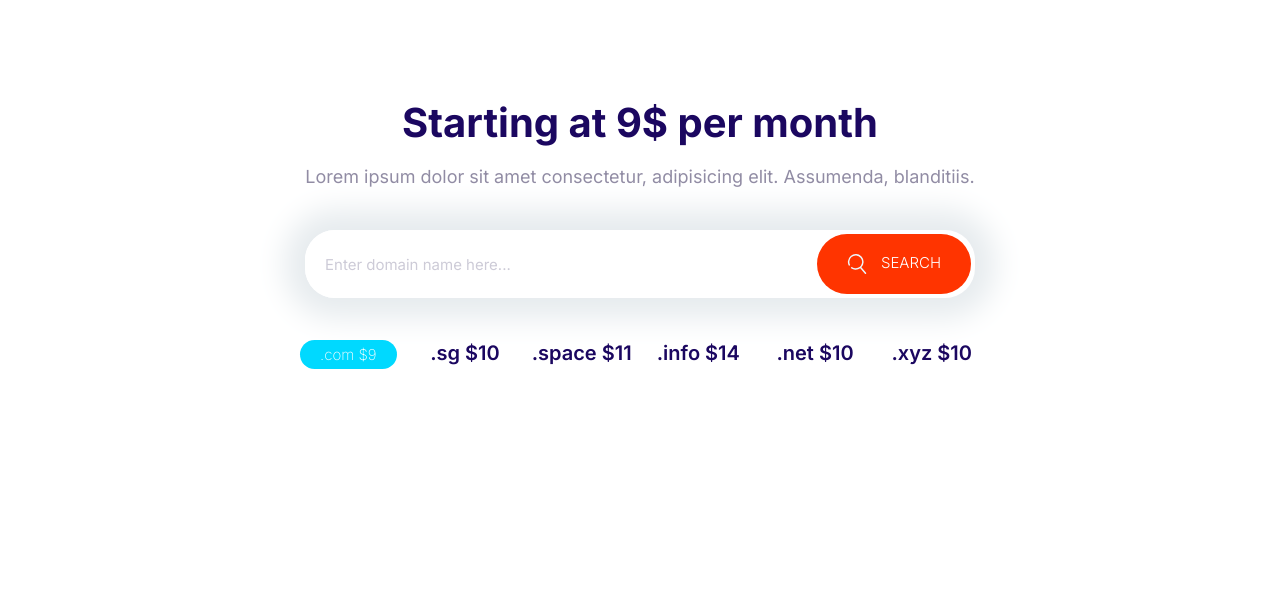
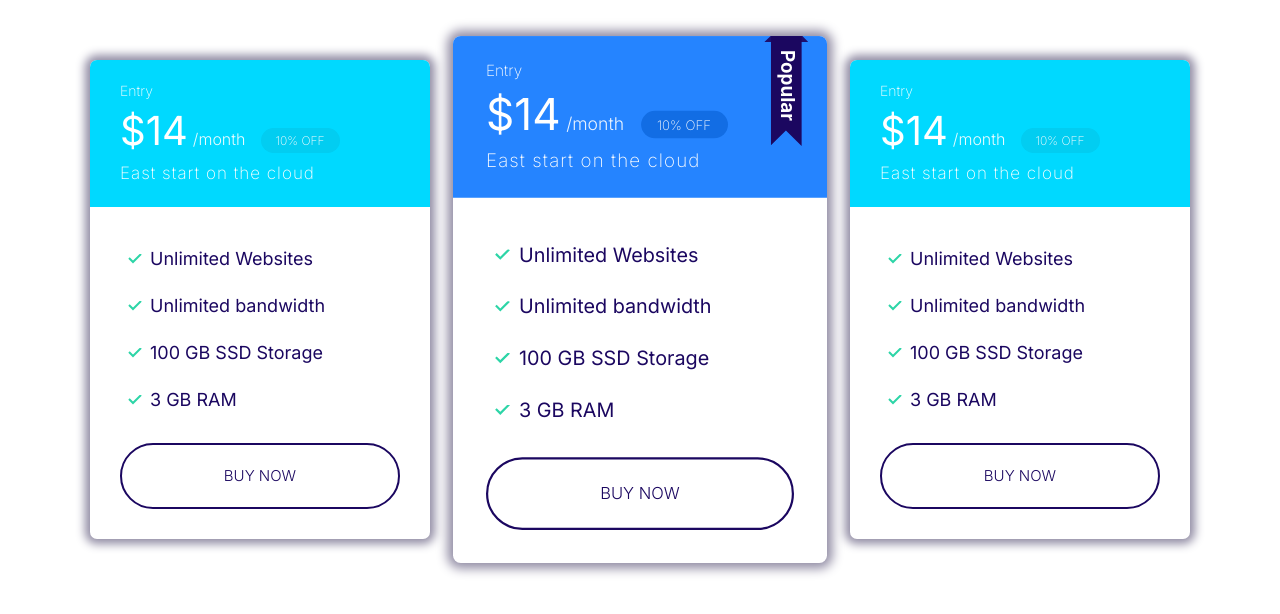
Before and after one commit to fateme-jaberi/moshified, a plain HTML site: page index.html in a window 1280 px wide. Drawn offline with Linux system fonts and the light colour scheme; files whose address does not match are found by name.

Commit message:
Creating plans blocks.

```diff
--- a/css/styles.css
+++ b/css/styles.css
@@ -281,12 +281,18 @@ a{
     background: var(--color-secondary);
     color: #fff;
 }
+.card--primary .badge--primary{
+    background: #126de4;
+}
 .card--scondary .badge--secondary{
     background:#02cdf1;
 }
 
 /*Plans*/
 
+.plan{
+    transition: transform 0.2s ease-out;
+}
 .plan__name{
     color: #fff;
     margin: 0;
@@ -311,6 +317,9 @@ a{
 .plan .list__item{
   margin-bottom: 2rem;
 }
+.plan--popular{
+    transform: scale(1.1);
+}
 .plan--popular .card__header{
     position: relative;
 }
@@ -321,6 +330,12 @@ a{
     position: absolute;
     top: 0;
     right: 5%;
+}
+.plan:hover{
+    transform: scale(1.05);
+}
+.plan--popular:hover{
+    transform: scale(1.15);
 }
 @media screen and (min-width:1024px){
     .plan__name{
@@ -633,3 +648,12 @@ a{
     }
 
 }
+
+/*Plans Block*/
+.block-plans .grid{
+    gap: 8rem 4rem;
+}
+.block-plans .card{
+    max-width: 500px;
+    margin: 0 auto;
+}
--- a/index.html
+++ b/index.html
@@ -14,35 +14,69 @@
     <link rel="stylesheet" href="css/styles.css" />
   </head>
   <body>
-    <section class="block container block-domain">
-      <header class="block__header">
-        <h2>Starting at 9$ per month</h2>
-        <p>
-          Lorem ipsum dolor sit amet consectetur, adipisicing elit. Assumenda,
-          blanditiis.
-        </p>
-      </header>
-      <div class="input-group">
-        <input
-          type="text"
-          class="input"
-          placeholder="Enter domain name here..."
-        />
-        <button class="btn btn--accent">
-          <svg class="icon icon--white">
-            <use xlink:href="images/sprite.svg#search"></use>
-          </svg>
-          Search
-        </button>
+    <section class="block container block-plans">
+      <div class="grid grid--1x3">
+        <div class="plan">
+          <div class="card card--scondary">
+            <header class="card__header">
+              <h3 class="plan__name">Entry</h3>
+              <span class="plan__price">$14</span>
+              <span class="plan__billing-cycle">/month</span>
+              <span class="badge badge--secondary badge--small">10% OFF</span>
+              <span class="plan__description">East start on the cloud</span>
+            </header>
+            <div class="card__body">
+              <ul class="list list--tick">
+                <li class="list__item">Unlimited Websites</li>
+                <li class="list__item">Unlimited bandwidth</li>
+                <li class="list__item">100 GB SSD Storage</li>
+                <li class="list__item">3 GB RAM</li>
+              </ul>
+              <buttton class="btn btn--outline btn--block">Buy now</buttton>
+            </div>
+          </div>
+        </div>
+        <div class="plan plan--popular">
+          <div class="card card--primary">
+            <header class="card__header">
+              <h3 class="plan__name">Entry</h3>
+              <span class="plan__price">$14</span>
+              <span class="plan__billing-cycle">/month</span>
+              <span class="badge badge--primary badge--small">10% OFF</span>
+              <span class="plan__description">East start on the cloud</span>
+            </header>
+            <div class="card__body">
+              <ul class="list list--tick">
+                <li class="list__item">Unlimited Websites</li>
+                <li class="list__item">Unlimited bandwidth</li>
+                <li class="list__item">100 GB SSD Storage</li>
+                <li class="list__item">3 GB RAM</li>
+              </ul>
+              <buttton class="btn btn--outline btn--block">Buy now</buttton>
+            </div>
+          </div>
+        </div>
+        <div class="plan">
+          <div class="card card--scondary">
+            <header class="card__header">
+              <h3 class="plan__name">Entry</h3>
+              <span class="plan__price">$14</span>
+              <span class="plan__billing-cycle">/month</span>
+              <span class="badge badge--secondary badge--small">10% OFF</span>
+              <span class="plan__description">East start on the cloud</span>
+            </header>
+            <div class="card__body">
+              <ul class="list list--tick">
+                <li class="list__item">Unlimited Websites</li>
+                <li class="list__item">Unlimited bandwidth</li>
+                <li class="list__item">100 GB SSD Storage</li>
+                <li class="list__item">3 GB RAM</li>
+              </ul>
+              <buttton class="btn btn--outline btn--block">Buy now</buttton>
+            </div>
+          </div>
+        </div>
       </div>
-      <ul class="list block-domain__prices">
-        <li><span class="badge badge--secondary">.com $9</span></li>
-        <li>.sg $10</li>
-        <li>.space $11</li>
-        <li>.info $14</li>
-        <li>.net $10</li>
-        <li>.xyz $10</li>
-      </ul>
     </section>
     <script src="js/main.js"></script>
   </body>
```
Also changed, not shown: components/plans-blocks.html (added, +65 -0 lines).
